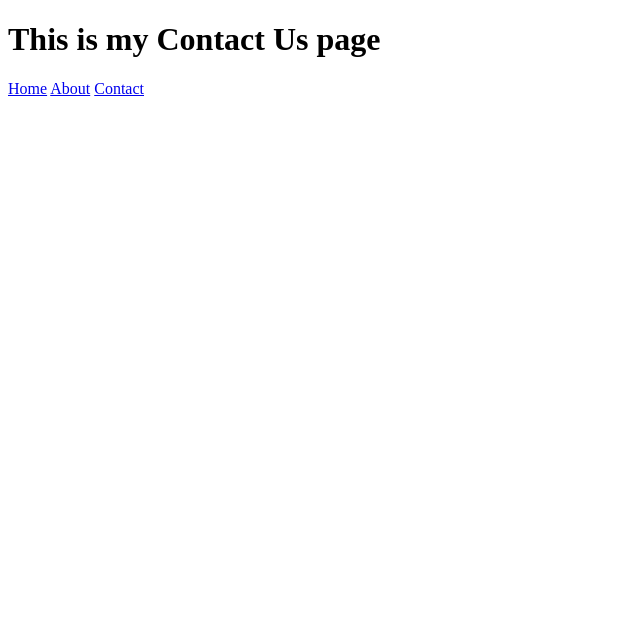
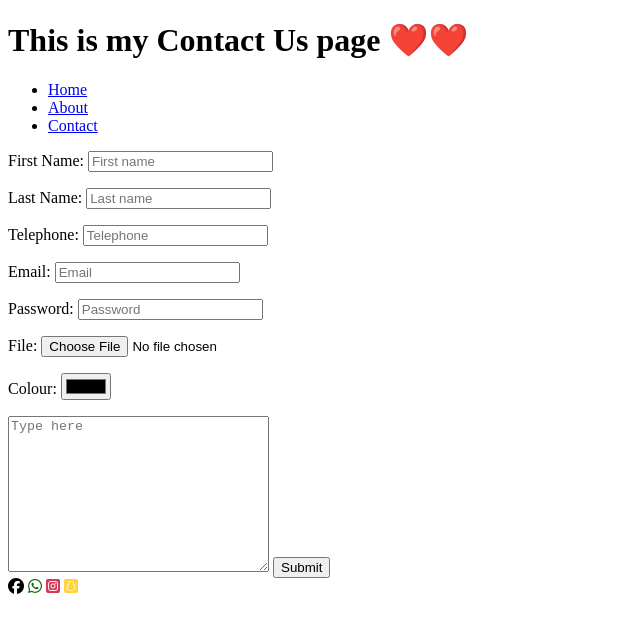
Before and after one commit to Akua1039/Tech4Girls_Lesson3, a plain HTML site: page pages/contactus.html in a window 1280 px wide. Shown: the whole page, without its empty margins (0-640 px from the left). Drawn offline with Linux system fonts and the light colour scheme.

Commit message:
updated files

```diff
--- a/pages/contactus.html
+++ b/pages/contactus.html
@@ -3,12 +3,65 @@
 <head>
     <meta charset="UTF-8">
     <meta name="viewport" content="width=device-width, initial-scale=1.0">
+    <script src="https://kit.fontawesome.com/7dea365907.js" crossorigin="anonymous"></script>
     <title>Contact Us page</title>
 </head>
 <body>
-    <h1>This is my Contact Us page</h1>
-    <a href="../index.html">Home</a>
-    <a href="aboutus.html">About</a>
-    <a href="contactus.html">Contact</a>
+    <h1>This is my Contact Us page ❤️❤️</h1>
+    <ul>
+    <li><a href="../index.html">Home</a></li>
+    <li><a href="aboutus.html">About</a></li>
+    <li><a href="contactus.html">Contact</a></li>
+    </ul>
+    <form action="">
+        <div>
+            <p>
+            <label for="First name">First Name:</label>
+            <input type="First name" placeholder="First name" id="" required>
+            </p>
+        </div>
+        <div>
+            <p>
+            <label for="Last name">Last Name:</label>
+            <input type="Last name" placeholder="Last name" id="" required>
+            </p>
+        </div>
+        <div>
+            <p>
+                <label for="Telephone">Telephone:</label>
+                <input type="tel" placeholder="Telephone" id="" required>
+            </p>
+        </div>
+        <div>
+            <p>
+                <label for="Email">Email:</label>
+                <input type="email" placeholder="Email" id="" required>
+            </p>
+        </div>
+        <div>
+            <p>
+            <label for="Password">Password:</label>
+            <input type="password" placeholder="Password" id="">
+            </p>
+        </div>
+        <div>
+            <p>
+                <label for="File">File:</label>
+                <input type="file" name="" id="">
+            </p>
+        </div>
+        <div>
+            <p>
+                <label for="colour">Colour:</label>
+                <input type="color" name="" id="">
+            </p>
+        </div>
+            <textarea name="" cols="30" rows="10" placeholder="Type here"></textarea>
+            <input type="submit" value="Submit">
+    </form>
+    <i class="fa-brands fa-facebook fa-fade"></i>
+    <i class="fa-brands fa-whatsapp fa-fade" style="color: #086a06;"></i>
+    <i class="fa-brands fa-square-instagram fa-fade" style="color: #d63858;"></i>
+    <i class="fa-brands fa-square-snapchat" style="color: #FFD43B;"></i>
 </body>
 </html>
```
Also changed, not shown: pages/aboutus.html (+5 -3 lines).
